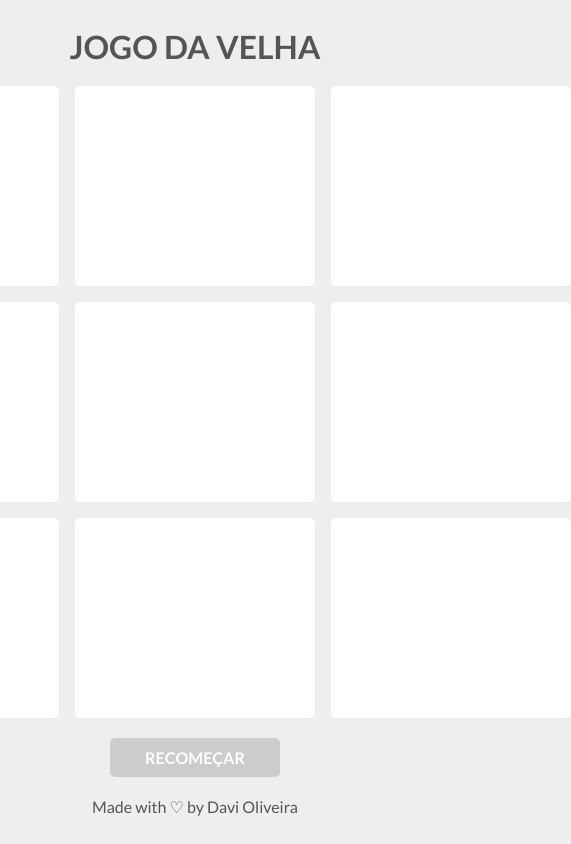
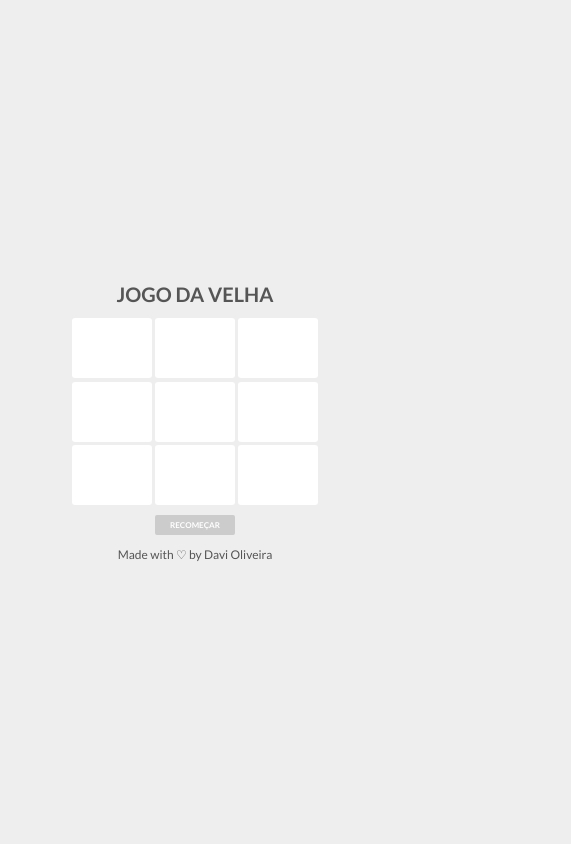
Before and after one commit to oliveiraD4vi/tictactoe, a React (Create React App) app: page / in a window 390 px wide. Shown: the whole page, 571 px wide, since content can reach past the window. Built offline with nearby package versions, Linux system fonts and the light colour scheme.

Commit message:
adicionada responsividade

```diff
--- a/src/components/tictactoe/tictactoe.css
+++ b/src/components/tictactoe/tictactoe.css
@@ -74,3 +74,95 @@
 .tictactoe-container .message .X {
   color: #A9C9FF;
 }
+
+@media (max-width: 1500px) {
+  .tictactoe-container .board {
+    grid-template-columns: repeat(3, 200px);
+    grid-template-rows: repeat(3, 160px);
+  }
+}
+
+@media (max-width: 1200px) {
+  .tictactoe-container .board {
+    grid-template-columns: repeat(3, 160px);
+    grid-template-rows: repeat(3, 120px);
+    gap: 0.8rem;
+  }
+
+  .cell:not(.O):not(.X):hover {
+    box-shadow: 0 5px 10px -5px rgba(0, 0, 0, 0.1);
+  }
+}
+
+@media (max-width: 800px) {
+  .tictactoe-container .board {
+    grid-template-columns: repeat(3, 120px);
+    grid-template-rows: repeat(3, 90px);
+    gap: 0.5rem;
+  }
+
+  .tictactoe-container .board .cell {
+    font-size: 2rem;
+  }
+
+  .tictactoe-container .reset-button {
+    font-size: 14px;
+    padding: 5px 15px;
+    border-radius: 5px;
+    margin: 15px 0 0 0;
+  }
+
+  .tictactoe-container .message {
+    margin: 15px 0 0 0;
+    font-size: 18px;
+  }
+}
+
+@media (max-width: 500px) {
+  .tictactoe-container .board {
+    grid-template-columns: repeat(3, 80px);
+    grid-template-rows: repeat(3, 60px);
+    gap: 0.2rem;
+  }
+
+  .tictactoe-container .board .cell {
+    border-radius: 3px;
+    font-size: 1.5rem;
+  }
+
+  .cell:not(.O):not(.X):hover {
+    box-shadow: 0 2px 5px -2px rgba(0, 0, 0, 0.1);
+  }
+
+  .tictactoe-container .reset-button {
+    font-size: 8px;
+    border-radius: 2px;
+    margin: 10px 0 0 0;
+  }
+
+  .tictactoe-container .message {
+    margin: 15px 0 0 0;
+    font-size: 12px;
+  }
+}
+
+@media (max-width: 300px) {
+  .tictactoe-container .board {
+    grid-template-columns: repeat(3, 40px);
+    grid-template-rows: repeat(3, 35px);
+  }
+
+  .tictactoe-container .board .cell {
+    font-size: 1rem;
+  }
+
+  .tictactoe-container .reset-button {
+    font-size: 8px;
+    padding: 2px 10px;
+  }
+
+  .tictactoe-container .message {
+    margin: 10px 0 0 0;
+    font-size: 8px;
+  }
+}
--- a/src/components/tictactoe/tictactoe.js
+++ b/src/components/tictactoe/tictactoe.js
@@ -9,6 +9,7 @@ const TicTacToe = () => {
   const [winner, setWinner] = useState(null);
   const [draw, setDraw] =useState(false);
 
+  // eslint-disable-next-line
   useEffect(() => check(), [board]);
 
   const onReset = () => {
--- a/src/styles/global.css
+++ b/src/styles/global.css
@@ -35,3 +35,31 @@
 .app footer a:hover {
   color: #222;
 }
+
+@media (max-width: 500px) {
+  .app header h1 {
+    font-size: 20px;
+  }
+
+  .app main {
+    margin: 12px 0;
+  }
+
+  .app footer {
+    font-size: 12px;
+  }
+}
+
+@media (max-width: 300px) {
+  .app header h1 {
+    font-size: 14px;
+  }
+
+  .app main {
+    margin: 10px 0;
+  }
+
+  .app footer {
+    font-size: 8px;
+  }
+}
```
